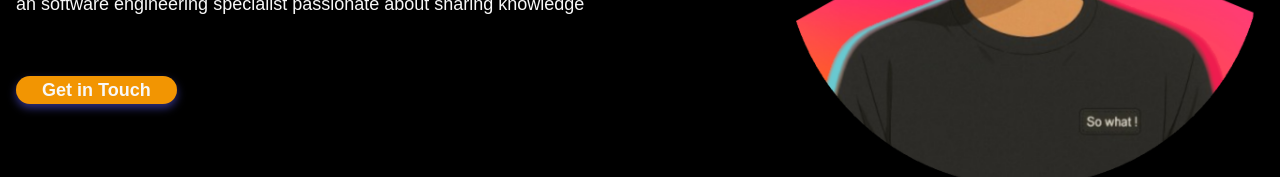
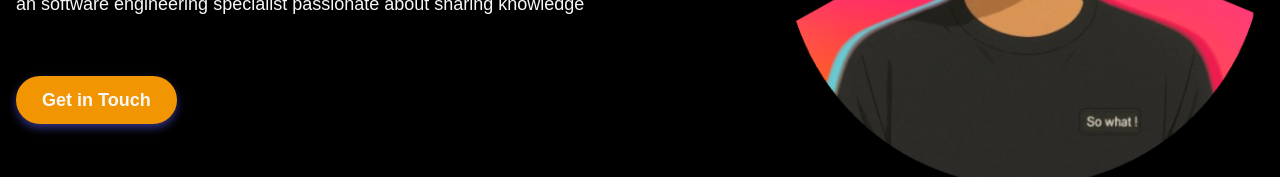
Before and after one commit to viniciusmartins1/vinisportifolio, a React (Vite) app: page / in a window 1280 px wide. Shown: the part 480-657 px from the top of the page. Built offline with nearby package versions, Linux system fonts and the light colour scheme; a web font is replaced by a local one.

Commit message:
fix: style adjusts

```diff
--- a/src/helpers/contactLinks.ts
+++ b/src/helpers/contactLinks.ts
@@ -1,6 +1,6 @@
 import linkedInIcon from "../assets/images/icon/linkedIn.png";
-import gitHubIcon from "../assets/images/icon/linkedIn.png";
-import youtubeIcon from "../assets/images/icon/linkedIn.png";
+import gitHubIcon from "../assets/images/icon/gitHub.png";
+import youtubeIcon from "../assets/images/icon/youtube.png";
 
 interface IContact {
   name: string;
--- a/src/pages/Contact.tsx
+++ b/src/pages/Contact.tsx
@@ -105,9 +105,9 @@ const Contact = () => {
         </button>
 
         <ul className="flex gap-5 ">
-          <li>
-            {contactLinks.map((item) => {
-              return (
+          {contactLinks.map((item) => {
+            return (
+              <li key={item.name}>
                 <a href={item.link} target="_blank">
                   <img
                     src={item.img}
@@ -115,9 +115,9 @@ const Contact = () => {
                     className="w-9 md:w-12.5 hover:scale-110"
                   />
                 </a>
-              );
-            })}
-          </li>
+              </li>
+            );
+          })}
         </ul>
       </div>
     </section>
--- a/src/pages/Home.tsx
+++ b/src/pages/Home.tsx
@@ -67,7 +67,7 @@ const Home = () => {
           "
         >
           <a
-            className="px-4.5 lg:px-6.5  py-1.5 lg:py-2.5 "
+            className="flex px-4.5 lg:px-6.5  py-1.5 lg:py-2.5 "
             href={contactMenu.link}
           >
             {t(`${TRANSLATION_BASE}.getInTouch`)}
```
